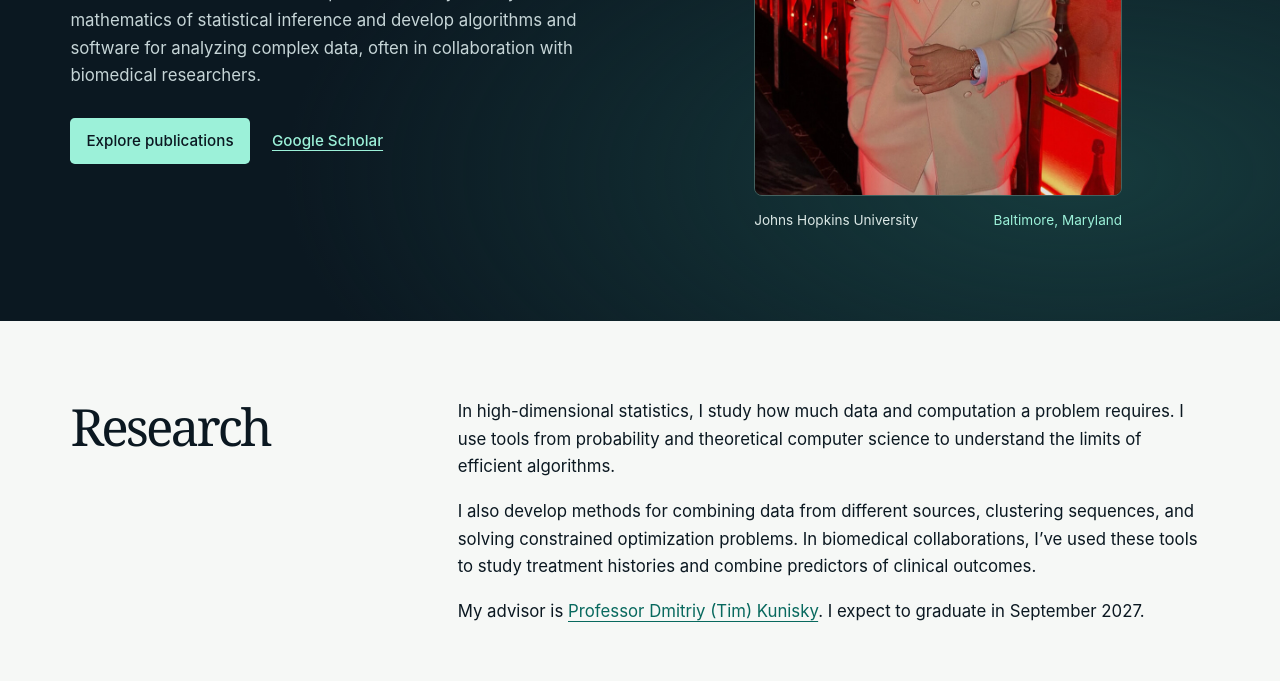
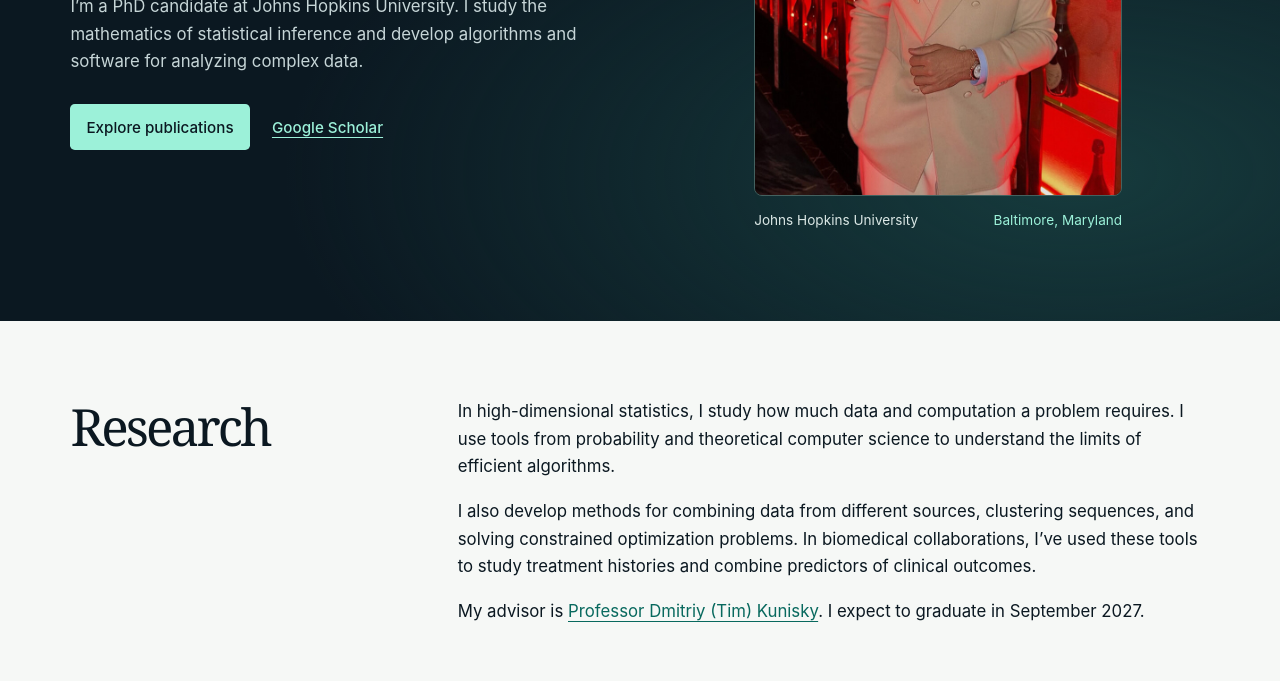
Before and after one commit to debsurya-de/debsurya-de.github.io, a plain HTML site: page index.html in a window 1280 px wide. Shown: the part 419-1100 px from the top of the page. Drawn offline with Linux system fonts and the light colour scheme.

Commit message:
Shorten the homepage introduction

```diff
--- a/index.html
+++ b/index.html
@@ -34,7 +34,7 @@
         <div class="intro-copy">
           <p class="eyebrow">Applied Mathematics &amp; Statistics</p>
           <h1>Debsurya <em>De</em></h1>
-          <p class="intro-text">I’m a PhD candidate at Johns Hopkins University. I study the mathematics of statistical inference and develop algorithms and software for analyzing complex data, often in collaboration with biomedical researchers.</p>
+          <p class="intro-text">I’m a PhD candidate at Johns Hopkins University. I study the mathematics of statistical inference and develop algorithms and software for analyzing complex data.</p>
           <div class="links"><a class="primary" href="#publications">Explore publications</a><a href="https://scholar.google.com/citations?hl=en&amp;user=wewbBVgAAAAJ">Google Scholar</a></div>
         </div>
         <figure class="portrait">
```
